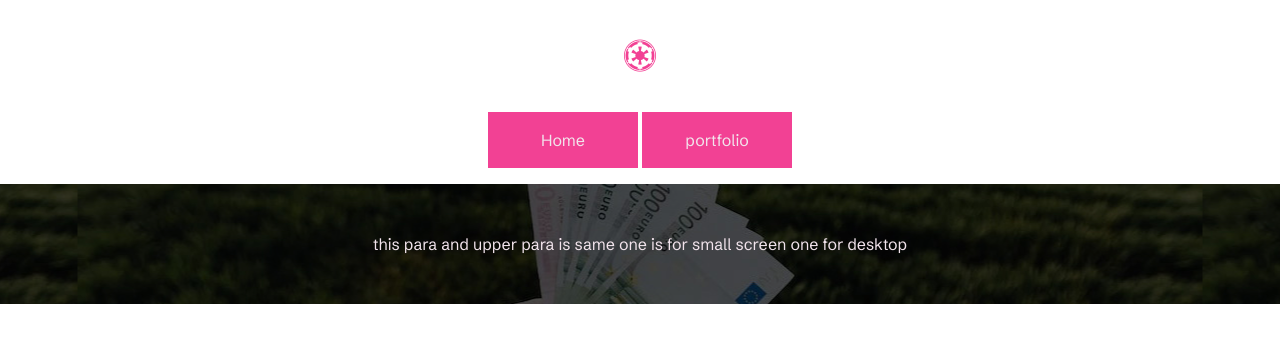
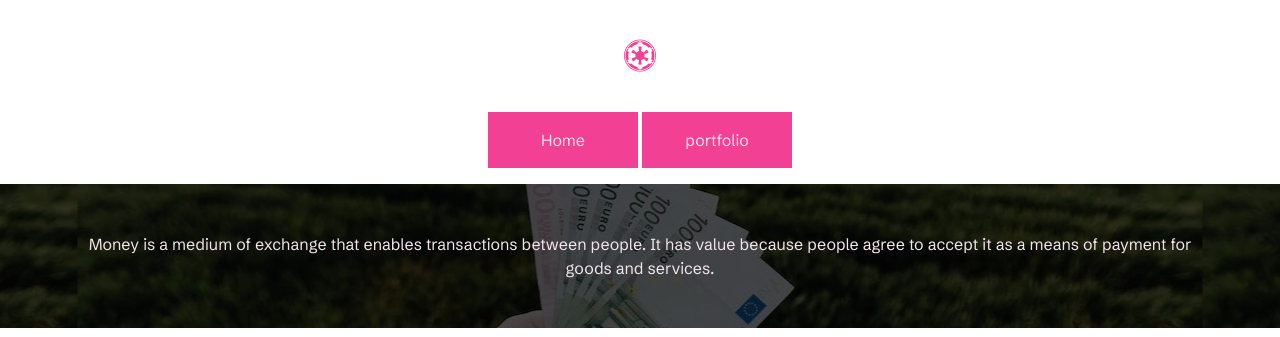
Before and after one commit to wadh0012/hot-topics, a plain HTML site: page index.html in a window 1280 px wide. Shown: the top 337 px of the page. Drawn offline with nearby package versions, Linux system fonts and the light colour scheme.

Commit message:
Update index.html

```diff
--- a/index.html
+++ b/index.html
@@ -17,7 +17,7 @@
 			<div class="logo col">
 				<a href="index.html"><i class="fa fa-empire"></i></a>
 			</div>
-			<p class="hideonlargescreen">this para and upper para is same one is for small screen one for desktop</p>
+			<p class="hideonlargescreen">Money is a medium of exchange that enables transactions between people. It has value because people agree to accept it as a means of payment for goods and services.</p>
 			<div class="navigation-bar col">
 				<a href="index.html" class="aa">Home</a>
 				<a href="portfolio.html" class="aa">portfolio</a>
@@ -26,7 +26,7 @@
 			</div>
 			<div class="masthead">
 				<div class="container">
-					<p>this para and upper para is same one is for small screen one for desktop</p>
+					<p>Money is a medium of exchange that enables transactions between people. It has value because people agree to accept it as a means of payment for goods and services.</p>
 				</div>
 			</div>
 
```
